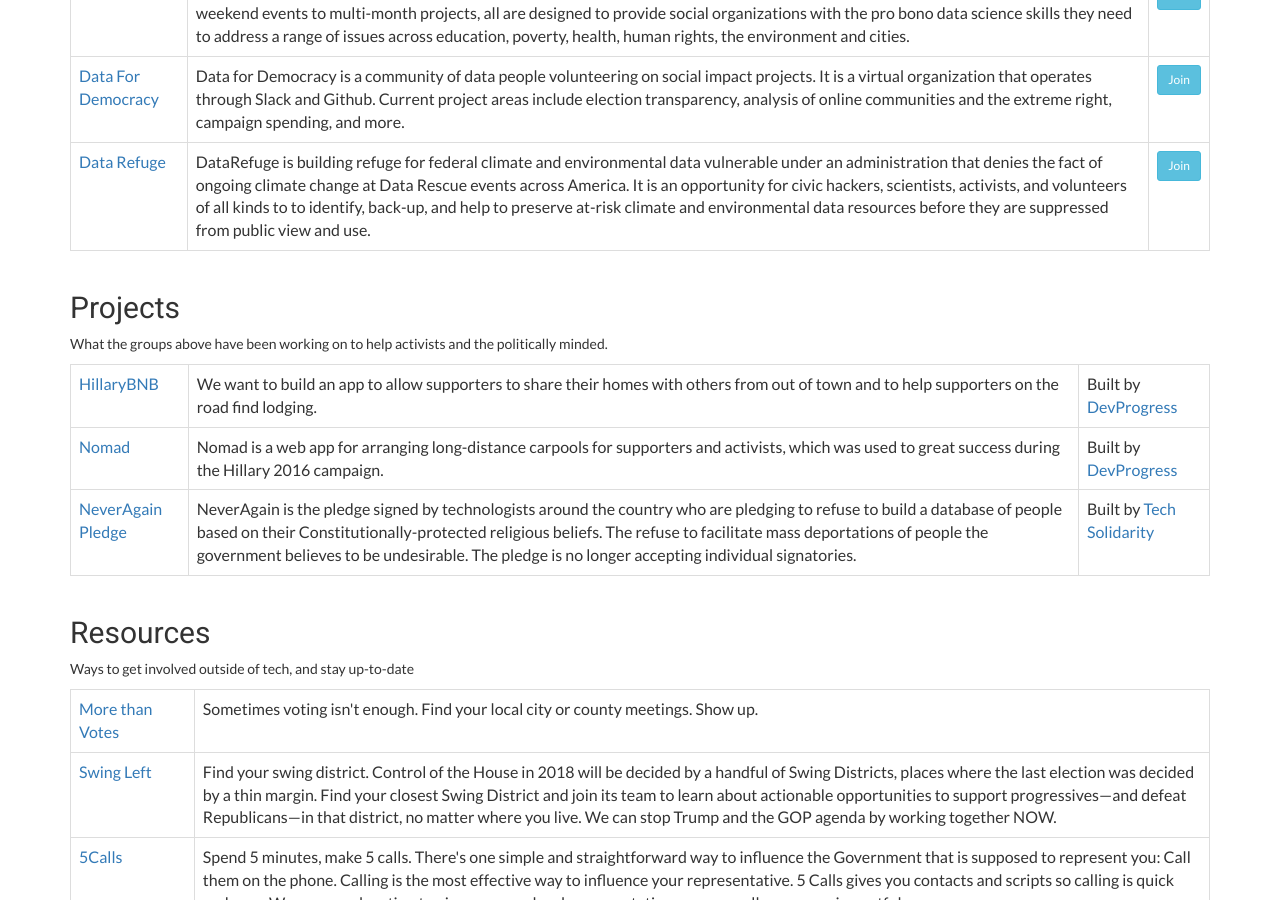
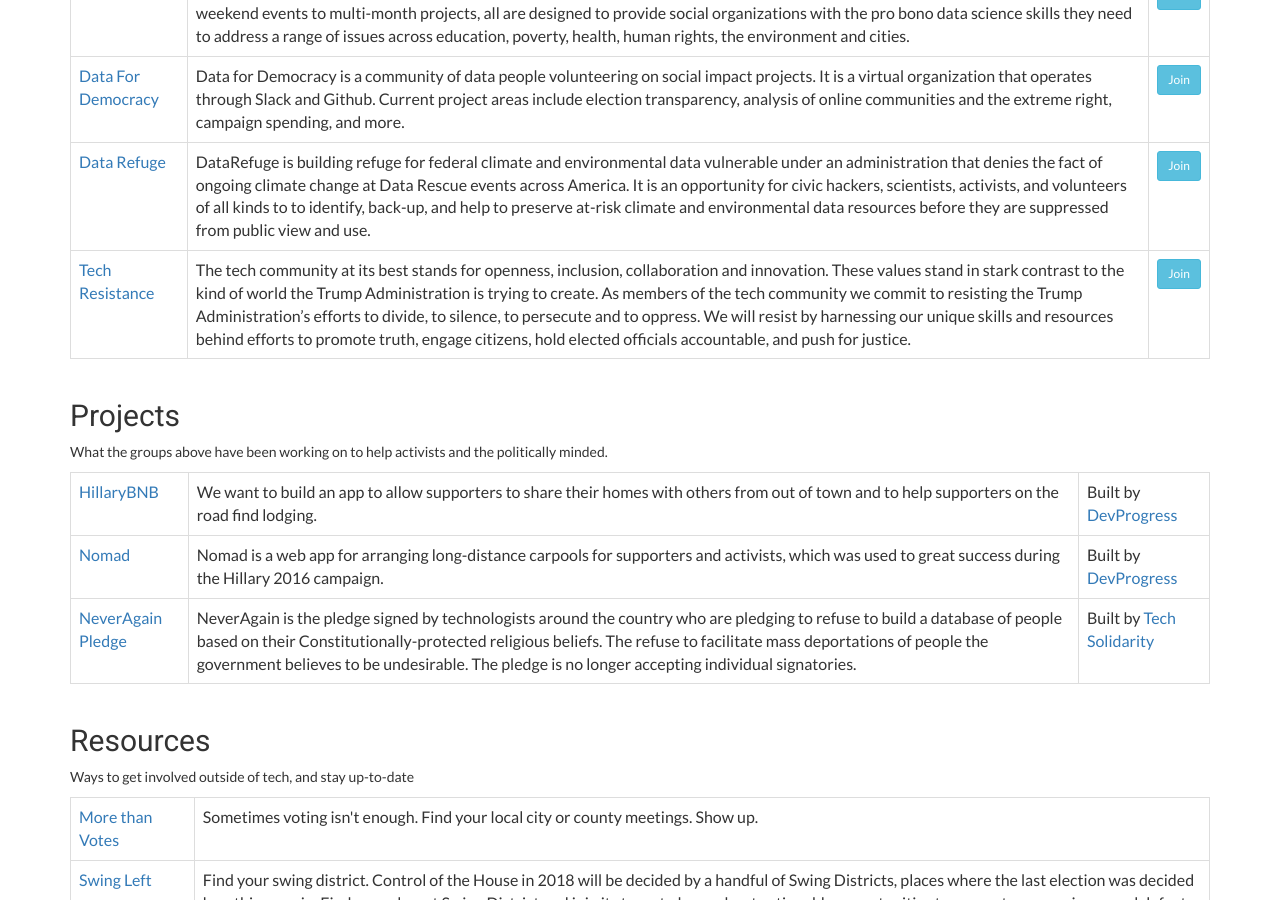
Before and after one commit to phildini/technicalmajority, a Jekyll site: the page built from docs/index.md, in a window 1280 px wide and 900 px high, scrolled down 1026 px. Built offline with Jekyll 4.4.1, drawn with Linux system fonts in a browser that asks for light colours; nearby versions of some CDN libraries.

Commit message:
Add TechResistance

```diff
--- a/docs/_data/orgs.yaml
+++ b/docs/_data/orgs.yaml
@@ -57,3 +57,12 @@
   description: >
     DataRefuge is building refuge for federal climate and environmental data vulnerable under an administration that denies the fact of ongoing climate change at Data Rescue events across America. It is an opportunity for civic hackers, scientists, activists, and volunteers of all kinds to to identify, back-up, and help to preserve at-risk climate and environmental data resources before they are suppressed from public view and use.
   join_url: http://www.ppehlab.org/datarescue-events
+
+- id: techresistance
+  name: Tech Resistance
+  url: http://techresistance.org/
+  description: >
+    The tech community at its best stands for openness, inclusion, collaboration and innovation. These values stand in stark contrast to the kind of world the Trump Administration is trying to create.
+    As members of the tech community we commit to resisting the Trump Administration’s efforts to divide, to silence, to persecute and to oppress.
+    We will resist by harnessing our unique skills and resources behind efforts to promote truth, engage citizens, hold elected officials accountable, and push for justice.
+  join_url: http://techresistance.org/
```
